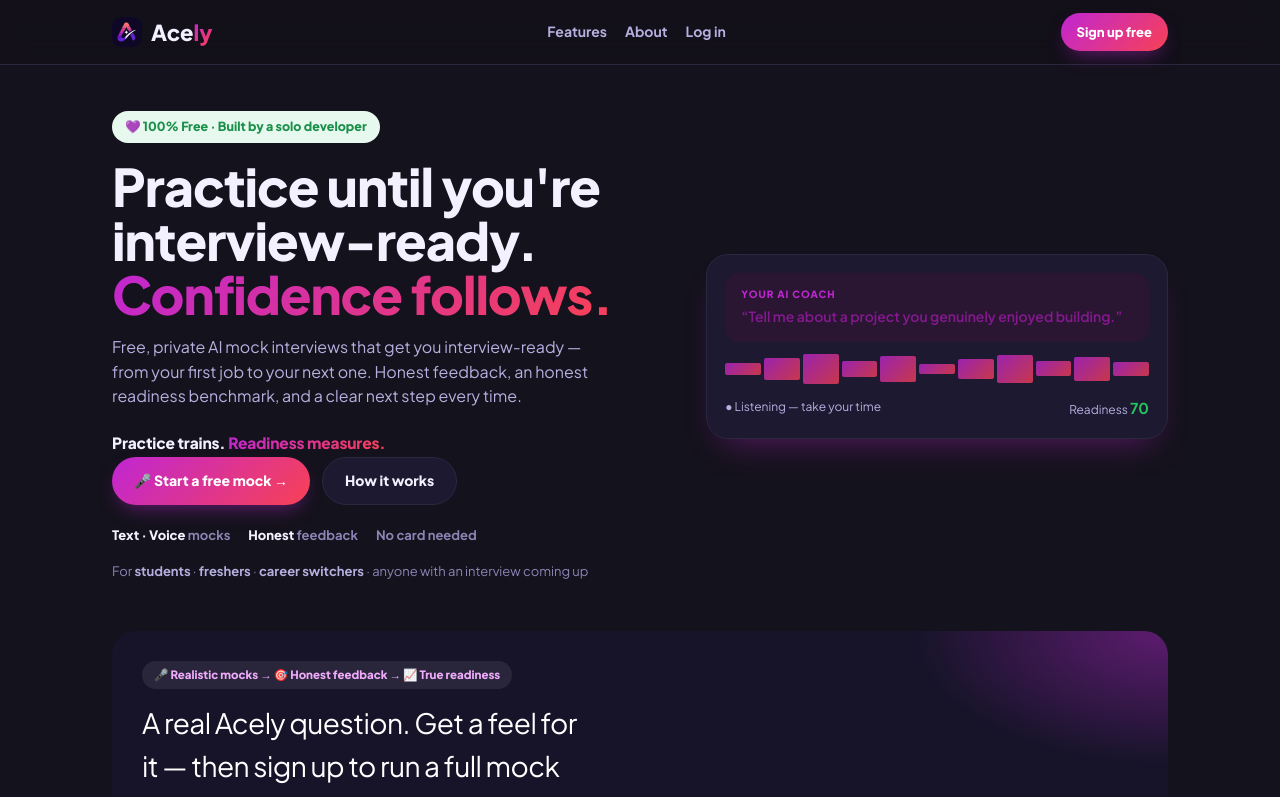
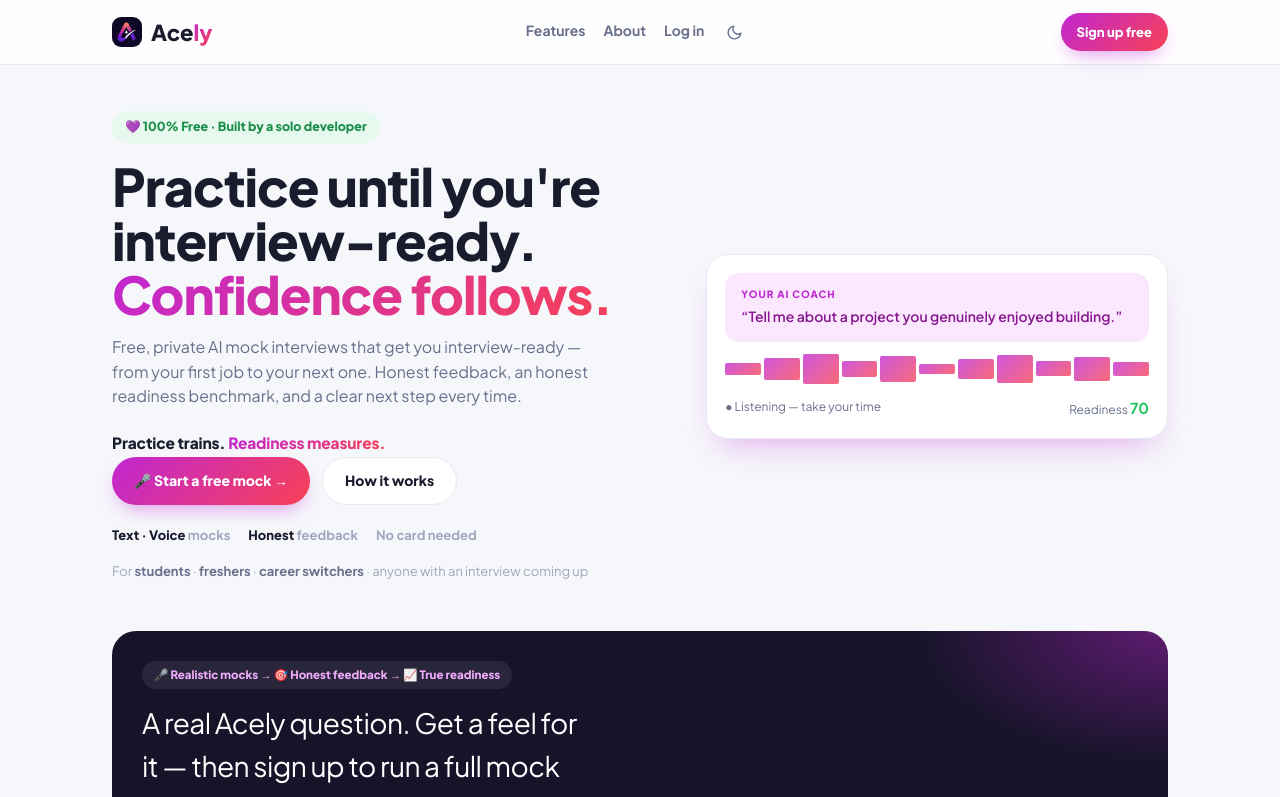
Before and after one commit to vikashkr1101/Acely, a Next.js app in the folder frontend/: page / in a window 1280 px wide. Shown: the top 797 px of the page. Built offline with nearby package versions, Linux system fonts and the light colour scheme.

Commit message:
Landing: restore theme toggle, default to light
Drop the forced-dark wrapper — the nav-bg token + fixed tryband make the
landing theme-safe now, so it respects the toggle and defaults to light.

Co-Authored-By: Claude Opus 4.8 <noreply@anthropic.com>

```diff
--- a/frontend/src/app/page.tsx
+++ b/frontend/src/app/page.tsx
@@ -1,8 +1,9 @@
 import Link from "next/link";
+import { ThemeToggle } from "@/components/ui/ThemeToggle";
 
 export default function Home() {
   return (
-    <div className="lp" data-theme="dark">
+    <div className="lp">
       {/* NAV */}
       <header className="nav">
         <div className="nav-inner">
@@ -16,6 +17,7 @@ export default function Home() {
             <a href="#features">Features</a>
             <Link href="/about">About</Link>
             <Link href="/login">Log in</Link>
+            <ThemeToggle className="nav-theme" />
           </nav>
           <Link href="/signup" className="btn sm">
             Sign up free
```
